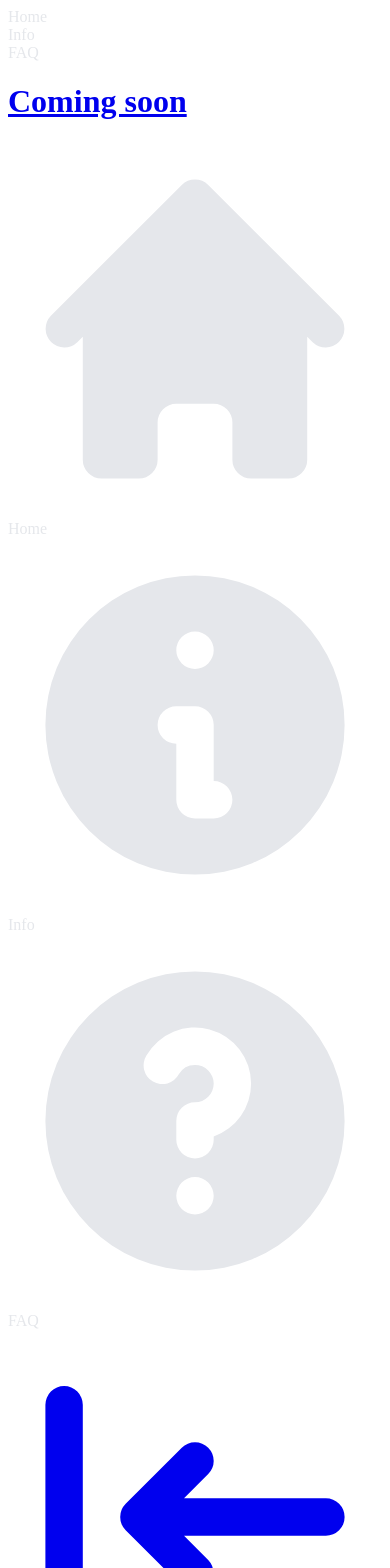
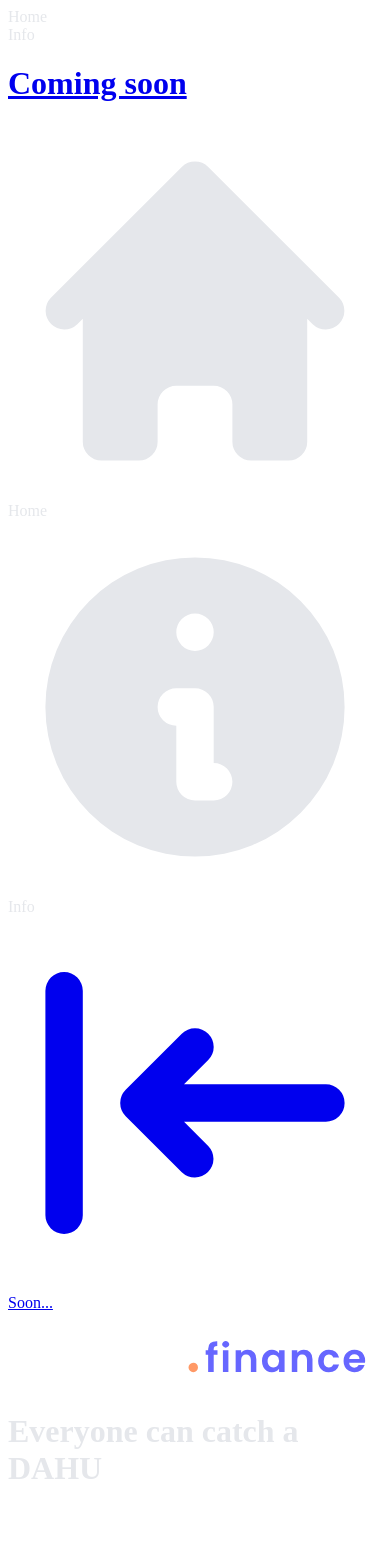
Before and after one commit to DahuFinance/showcase, a Next.js app: page / in a window 390 px wide. Shown: the top 1568 px of the page. Built offline with nearby package versions, Linux system fonts and the light colour scheme.

Commit message:
#2 Upgrade tailwind

```diff
--- a/components/jointures/Header.tsx
+++ b/components/jointures/Header.tsx
@@ -1,30 +1,33 @@
 import {ButtonDark} from '../atoms/ButtonDark'
 import Link from 'next/link'
-import QuestionIcon from "../icons/QuestionIcon";
 import InformationIcon from "../icons/InformationIcon";
 import HomeIcon from '../icons/HomeIcon';
 import SoonIcon from "../icons/SoonIcon";
+import { useRouter } from 'next/router';
 
 const Header = () => {
+
+  const router = useRouter();
+
   return (
     <div className='flex w-full justify-end'>
       <div className="hidden sm:flex items-center space-x-12 p-4">
         <Link href="/">
           <div
-            className="cursor-pointer text-white text-xl active:text-purple hover:border-b-2 transition-all ease-in-out">
+            className={`
+            cursor-pointer text-white text-xl active:text-purple hover:border-b-2 transition-all ease-in-out
+            ${router.pathname === '/' ? '' : 'opacity-50'}
+            `}>
             Home
           </div>
         </Link>
         <Link href="/info">
           <div
-            className="cursor-pointer text-white text-xl active:text-purple hover:border-b-2 transition-all ease-in-out">
+            className={`
+            cursor-pointer text-white text-xl active:text-purple hover:border-b-2 transition-all ease-in-out
+            ${router.pathname === '/info' ? '' : 'opacity-50'}
+            `}>
             Info
-          </div>
-        </Link>
-        <Link href="/faq">
-          <div
-            className="cursor-pointer text-white text-xl active:text-purple hover:border-b-2 transition-all ease-in-out">
-            FAQ
           </div>
         </Link>
         <a href='#'>
@@ -34,9 +37,12 @@ const Header = () => {
         </a>
       </div>
       <div
-        className='fixed z-20 bg-darkPurple bg-opacity-80 backdrop-filter backdrop-blur grid grid-cols-4 justify-items-stretch gap-2 items-center sm:hidden bottom-0 inset-x-0 h-14'>
+        className='fixed z-20 bg-darkPurple bg-opacity-80  backdrop-blur grid grid-cols-3 justify-items-stretch gap-2 items-center sm:hidden bottom-0 inset-x-0 h-14'>
         <Link href="/">
-          <div className='flex space-y-1 flex-col items-center text-xs justify-center'>
+          <div className={`
+          flex space-y-1 flex-col items-center text-xs justify-center
+          ${router.pathname === '/' ? '' : 'opacity-50'}
+          `}>
             <HomeIcon/>
             <span>
               Home
@@ -44,23 +50,18 @@ const Header = () => {
           </div>
         </Link>
         <Link href="/info">
-          <div className='flex space-y-1 flex-col items-center text-xs justify-center'>
+          <div className={`
+          flex space-y-1 flex-col items-center text-xs justify-center
+          ${router.pathname === '/info' ? '' : 'opacity-50'}
+          `}>
             <InformationIcon/>
             <span>
               Info
             </span>
           </div>
         </Link>
-        <Link href="/faq">
-          <div className='flex space-y-1 flex-col items-center text-xs justify-center'>
-            <QuestionIcon/>
-            <span>
-              FAQ
-            </span>
-          </div>
-        </Link>
         <a href='#'>
-          <div className='flex space-y-1 flex-col items-center text-xs justify-center'>
+          <div className='flex space-y-1 flex-col items-center text-xs justify-center opacity-50'>
             <SoonIcon/>
             <span>
               Soon...
--- a/pages/faq/index.tsx
+++ b/components/sections/FAQ.tsx
@@ -1,11 +1,9 @@
-import AppLayout from "../../components/layouts/AppLayout";
-import {SectionWithTitlesLayout} from "../../components/layouts/SectionWithTitlesLayout";
-import BorderLayout from "../../components/layouts/BorderLayout";
-import Panel, {Card} from "../../components/atoms/Panel";
-import React from "react";
 import Link from 'next/link'
+import {SectionWithTitlesLayout} from "../layouts/SectionWithTitlesLayout";
+import BorderLayout from "../layouts/BorderLayout";
+import Panel, {Card} from "../atoms/Panel";
 
-export default function Faq() {
+export default function FAQ() {
 
   const faq: Card[] = [
     {
@@ -65,16 +63,14 @@ export default function Faq() {
   ]
 
   return (
-    <AppLayout background={'dark'} title='Dahu Finance | FAQ'>
     <SectionWithTitlesLayout
-        bodyClassName='md:bg-bg1 bg-cover'
-        justify='start'
+      className={'bg-gradient-to-r from-darkPurple via-darkBlue to-darkPurple'}
+      bodyClassName='md:bg-bg2 bg-cover'
       title='FAQ'
     >
       <BorderLayout>
         <Panel cards={faq}/>
       </BorderLayout>
     </SectionWithTitlesLayout>
-    </AppLayout>
   )
 }
--- a/package.json
+++ b/package.json
@@ -15,11 +15,11 @@
   },
   "devDependencies": {
     "@types/react": "^17.0.37",
-    "autoprefixer": "^10.2.6",
+    "autoprefixer": "^10.4.0",
     "ipfs-deploy": "^11.1.0",
     "next-sitemap": "^1.6.203",
-    "postcss": "^8.3.5",
-    "tailwindcss": "^2.2.4",
+    "postcss": "^8.4.5",
+    "tailwindcss": "^3.0.7",
     "tailwindcss-textshadow": "^2.1.3",
     "typescript": "^4.5.2"
   }
--- a/pages/info/index.tsx
+++ b/pages/info/index.tsx
@@ -5,6 +5,7 @@ import TokensInfo from "../../components/sections/TokensInfo";
 import {InfoHeader} from "../../components/sections/InfoHeader";
 import Allocation from "../../components/sections/Allocation";
 import AppLayout from "../../components/layouts/AppLayout";
+import FAQ from "../../components/sections/FAQ";
 
 export default function Index() {
   return (
@@ -15,6 +16,7 @@ export default function Index() {
       <Charity/>
       <TokensInfo/>
       <Allocation/>
+      <FAQ/>
     </AppLayout>
   )
 }
--- a/tailwind.config.js
+++ b/tailwind.config.js
@@ -1,6 +1,6 @@
+const colors = require('tailwindcss/colors')
+
 module.exports = {
-    mode: 'jit',
-    purge: {
     content: [
         './pages/**/*.{js,ts,jsx,tsx}',
         './components/**/*.{js,ts,jsx,tsx}'
@@ -13,9 +13,7 @@ module.exports = {
         'justify-center',
         'from-skyBlue',
         'from-purple'
-        ]
-    },
-    darkMode: false, // or 'media' or 'class'
+    ],
     theme: {
         extend: {
             boxShadow: {
@@ -27,6 +25,7 @@ module.exports = {
                 purple: '#5352ED',
                 darkPurple: '#260E44',
                 darkBlue: '#17072a',
+                green: colors.emerald,
                 blueToken: '#2A2564',
                 orange: '#FF9966',
                 yellow: '#FFDD65',
@@ -41,8 +40,7 @@ module.exports = {
                 'dahuMobile': "url('/dahu-launch-mobile.png')",
                 'stars':"url('/background.png')",
                 'bg1':"url('/bg1.svg')",
-                'bg2':"url('/bg2.svg')",
-
+                'bg2':"url('/bg2.svg')"
             }
         },
     },
```
Also changed, not shown: 2 other files (tests, documents, lock files or other folders). Lines whose indentation alone changed are shown as unchanged.
